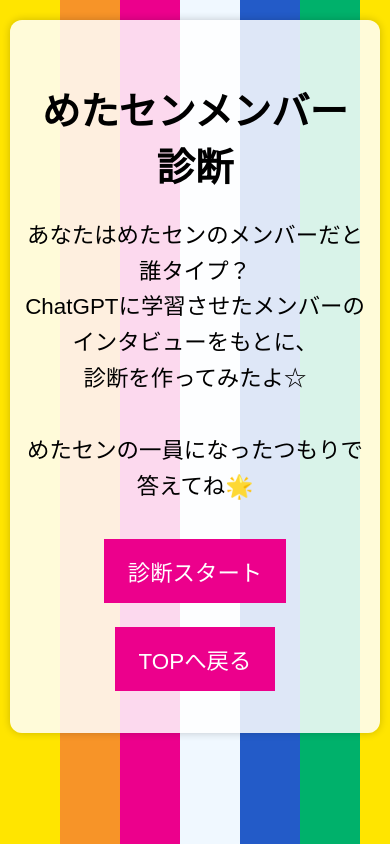
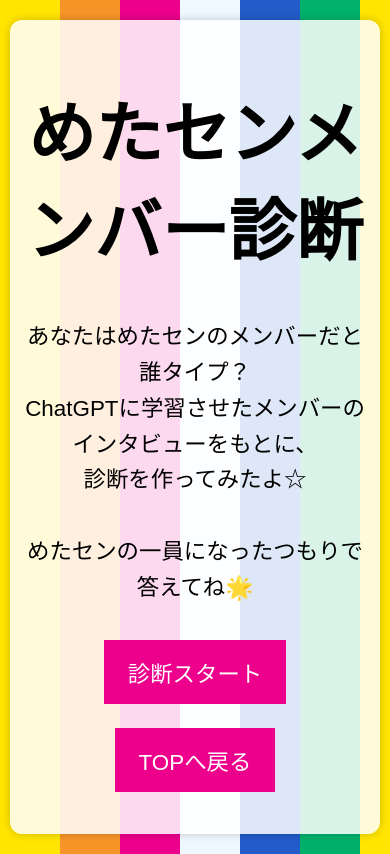
Before and after one commit to ranarana430/diagnostic-app, a plain HTML site: page diagnostic.html in a window 390 px wide. Drawn offline with Linux system fonts and the light colour scheme.

Commit message:
Update diagnostic.html

```diff
--- a/diagnostic.html
+++ b/diagnostic.html
@@ -73,7 +73,7 @@
       }
 
       h1 {
-        font-size: 2.4em;
+        font-size: 4.2em;
         margin-bottom; 0.6em;
       }
 
```
